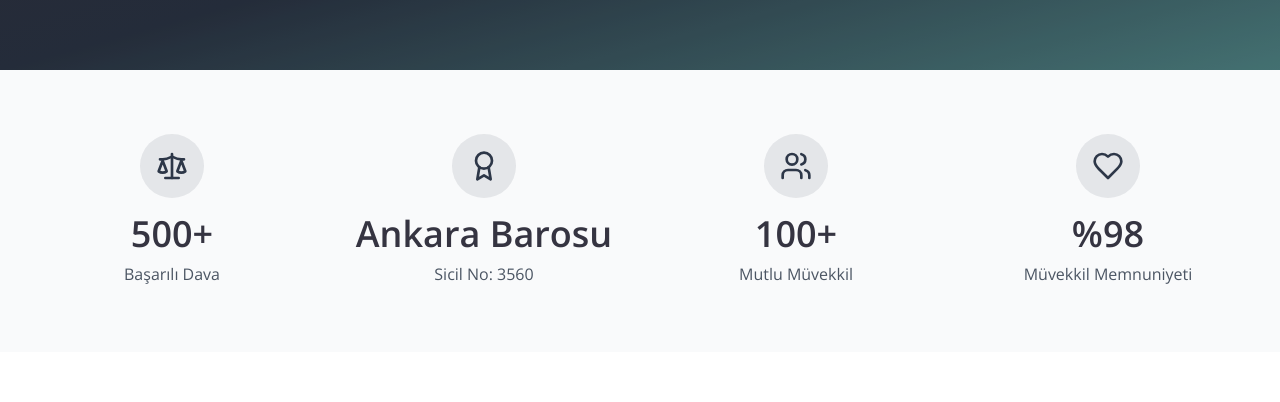
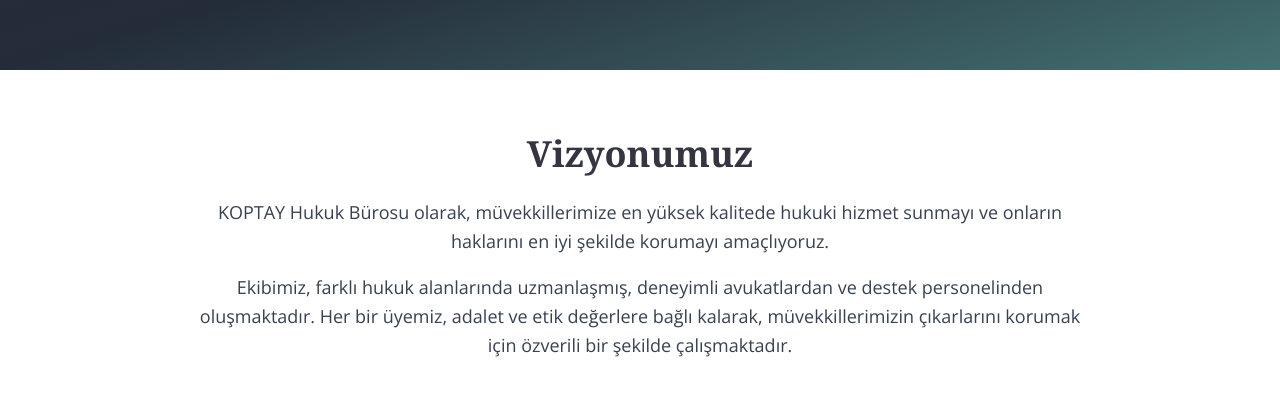
Before and after one commit to muratcankoptay/koptay-site, a React (Vite) app: page /ekibimiz in a window 1280 px wide. Shown: the part 286-688 px from the top of the page. Built offline with nearby package versions, Linux system fonts and the light colour scheme; no server answers.

Commit message:
Ekibimiz sayfasından istatistikler bölümü kaldırıldı

```diff
--- a/src/pages/EkibimizPage.jsx
+++ b/src/pages/EkibimizPage.jsx
@@ -1,5 +1,5 @@
 import { useEffect } from "react"
-import { Users, Scale, Award, Heart } from "lucide-react"
+import { Scale, Award, Heart } from "lucide-react"
 import TeamMember from "../components/TeamMember"
 import SEO from "../components/SEO"
 
@@ -34,29 +34,6 @@
     }
   ]
 
-  const stats = [
-    {
-      icon: Scale,
-      number: "500+",
-      label: "Başarılı Dava"
-    },
-    {
-      icon: Award,
-      number: "Ankara Barosu",
-      label: "Sicil No: 3560"
-    },
-    {
-      icon: Users,
-      number: "100+",
-      label: "Mutlu Müvekkil"
-    },
-    {
-      icon: Heart,
-      number: "%98",
-      label: "Müvekkil Memnuniyeti"
-    }
-  ]
-
   return (
     <>
       <SEO
@@ -77,30 +54,6 @@
               Deneyimli, uzman ve çözüm odaklı kadromuzla<br />
               hukuki ihtiyaçlarınızda yanınızdayız
             </p>
-          </div>
-        </div>
-      </section>
-
-      {/* İstatistikler */}
-      <section className="py-16 bg-gray-50">
-        <div className="max-w-7xl mx-auto px-4 sm:px-6 lg:px-8">
-          <div className="grid grid-cols-2 md:grid-cols-4 gap-8">
-            {stats.map((stat, index) => (
-              <div
-                key={index}
-                className="text-center group hover:transform hover:scale-105 transition-all duration-300"
-              >
-                <div className="inline-flex items-center justify-center w-16 h-16 mb-4 rounded-full bg-lawPrimary/10 group-hover:bg-lawPrimary transition-colors duration-300">
-                  <stat.icon className="w-8 h-8 text-lawPrimary group-hover:text-white transition-colors duration-300" />
-                </div>
-                <div className="text-4xl font-bold text-lawDark mb-2">
-                  {stat.number}
-                </div>
-                <div className="text-gray-600 font-medium">
-                  {stat.label}
-                </div>
-              </div>
-            ))}
           </div>
         </div>
       </section>
```
